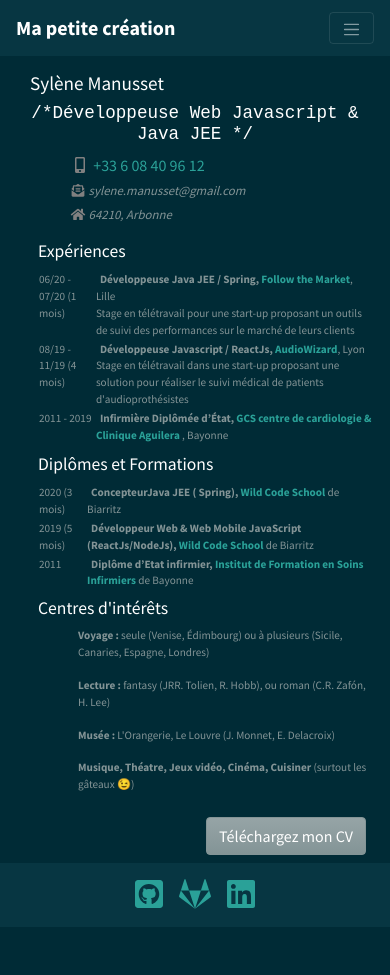
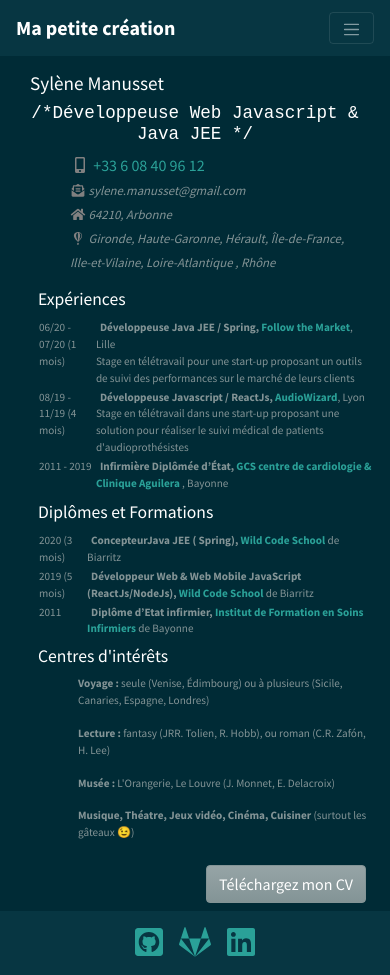
Before and after one commit to Zesysy/my-web-site, a Next.js app: page /resume in a window 390 px wide. Before the commit the page ends 927 px from the top, so only its background shows below. Built offline with nearby package versions, Linux system fonts and the light colour scheme.

Commit message:
Update myCV.pdf and add my mobility

```diff
--- a/components/resume/ResumeHeader.jsx
+++ b/components/resume/ResumeHeader.jsx
@@ -2,8 +2,9 @@ import { FontAwesomeIcon } from "@fortawesome/react-fontawesome";
 import {
   faHome,
   faEnvelopeOpenText,
-  faMobileAlt,
+  faMobileAlt
 } from "@fortawesome/free-solid-svg-icons";
+import {faFly} from "@fortawesome/free-brands-svg-icons"
 import { Row, Col } from "reactstrap";
 
 const ResumeHeader = () => {
@@ -20,6 +21,10 @@ const ResumeHeader = () => {
     {
       logo: faHome,
       label: "64210, Arbonne",
+    },
+    {
+      logo: faFly,
+      label: "Gironde, Haute-Garonne, Hérault, Île-de-France, Ille-et-Vilaine, Loire-Atlantique , Rhône",
     },
   ];
 
```
Also changed, not shown: 2 other files (tests, documents, lock files or other folders).
